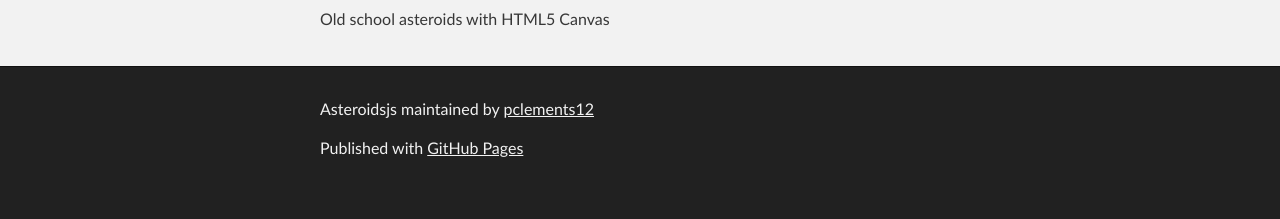
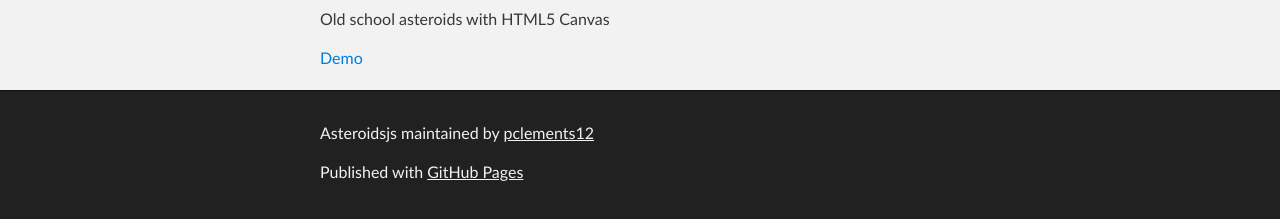
Before and after one commit to pclements12/AsteroidsJS, a plain HTML site: page index.html in a window 1280 px wide. Shown: the part 317-536 px from the top of the page. Drawn offline with Linux system fonts and the light colour scheme.

Commit message:
add link to demo from index

```diff
--- a/index.html
+++ b/index.html
@@ -35,6 +35,8 @@
 <a name="asteroidsjs" class="anchor" href="#asteroidsjs"><span class="octicon octicon-link"></span></a>AsteroidsJS</h1>
 
 <p>Old school asteroids with HTML5 Canvas</p>
+
+<a name="demo" class="anchor" href="asteroids.html"><span class="octicon octicon-link"></span>Demo</a>
       </section>
     </div>
 
```
